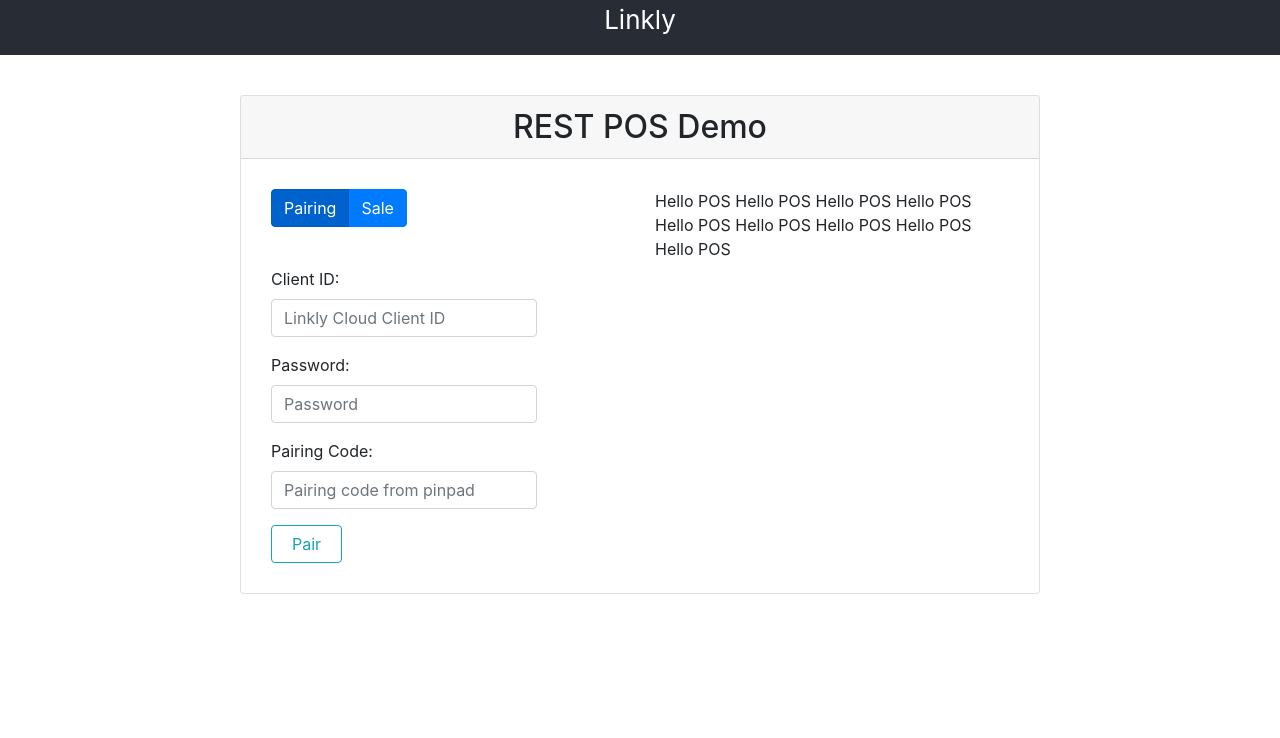
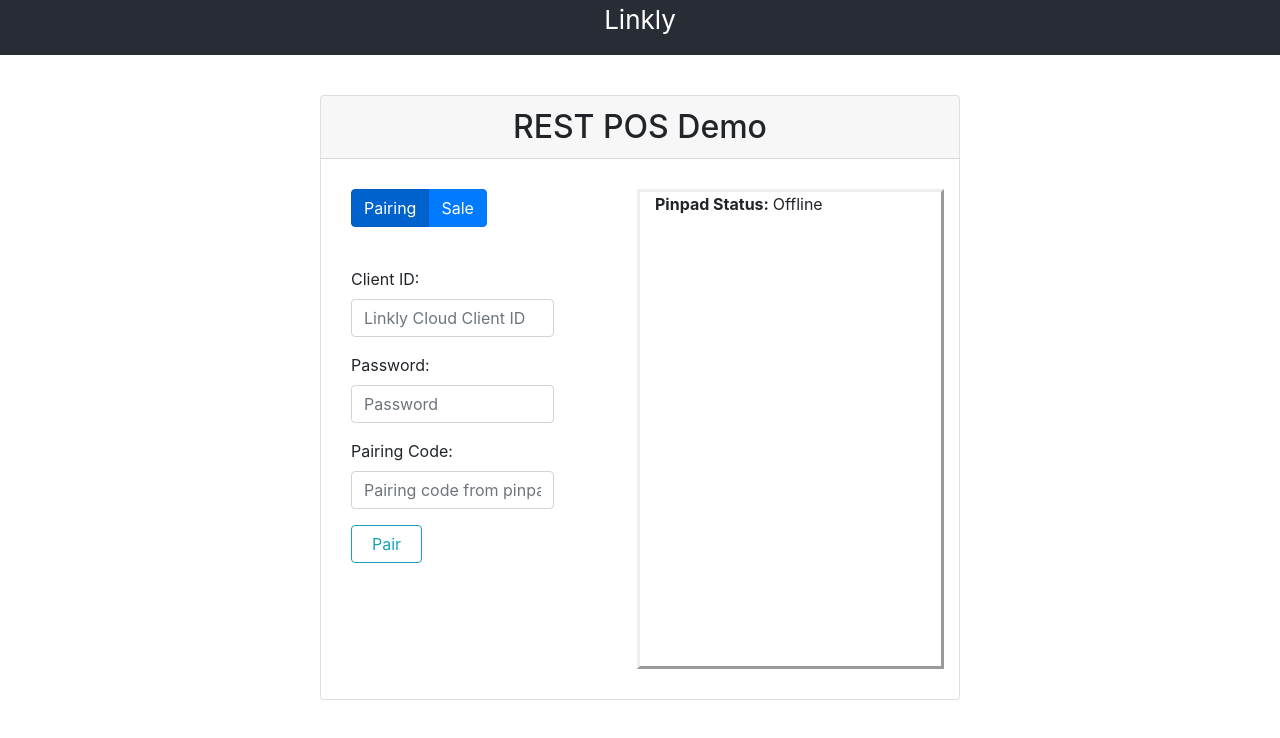
Before and after one commit to LinklyCo/Cloud.ReactPOS, a React (Create React App) app: page / in a window 1280 px wide. Shown: the top 738 px of the page. Built offline with nearby package versions, Linux system fonts and the light colour scheme.

Commit message:
height adjustments

```diff
--- a/src/App.css
+++ b/src/App.css
@@ -28,6 +28,9 @@
 .main-div {
  margin: 0px auto;
  max-width: 800px;
+ min-width: 640px;
+
+
 }
 
 .card-div {
@@ -37,6 +40,12 @@
 
 .pos-card {
   width: auto;
+  min-height: 60vh;
+
+}
+
+.pos-output {
+  border-style: outset;
 }
 
 .no-margin {
--- a/src/POS.js
+++ b/src/POS.js
@@ -3,6 +3,11 @@
 
 const PAIRING_MENU = "PAIRING_MENU";
 const POS_SALE_UI = "POS_SALE_UI";
+
+const pairingPath =
+  "https://auth.sandbox.cloud.pceftpos.com/v1/pairing/cloudpos";
+const tokenRequestPath =
+  "https://auth.sandbox.cloud.pceftpos.com/v1/tokens/cloudpos";
 
 const POS = () => {
   const [displayPage, setDisplayPage] = useState(PAIRING_MENU);
@@ -27,13 +32,15 @@
     setPairingCode(e.target.value);
   };
 
+  const sendPairRequest = (params) => {};
+
   let display;
   switch (displayPage) {
     case PAIRING_MENU:
       display = (
         <form>
           <div className="form-group">
-            <label for="clientIdInput">Client ID: </label>
+            <label htmlFor="clientIdInput">Client ID: </label>
             <input
               className="form-control w-75"
               id="clientIdInput"
@@ -43,7 +50,7 @@
             ></input>
           </div>
           <div className="form-group">
-            <label for="passwordInput">Password: </label>
+            <label htmlFor="passwordInput">Password: </label>
             <input
               className="form-control w-75"
               id="passwordInput"
@@ -53,7 +60,7 @@
             ></input>
           </div>
           <div className="form-group">
-            <label for="pairingCodeInput">Pairing Code: </label>
+            <label htmlFor="pairingCodeInput">Pairing Code: </label>
             <input
               className="form-control w-75"
               id="pairingCodeInput"
@@ -62,7 +69,11 @@
               placeholder="Pairing code from pinpad"
             ></input>
           </div>
-          <button type="button" className="btn btn-outline-info">
+          <button
+            type="button"
+            className="btn btn-outline-info"
+            onClick={sendPairRequest}
+          >
             Pair
           </button>
         </form>
@@ -84,11 +95,17 @@
       display = <p>Please refresh page</p>;
   }
 
+  const POSOutput = (
+    <p>
+      <b>Pinpad Status: </b> Offline
+    </p>
+  );
+
   // TODO: UX friendly way to configure PAD tags and Linkly basket
 
   return (
-    <div className="card-body card-div pos-card">
-      <div className="row">
+    <div className="card-body card-div ">
+      <div className="row pos-card">
         <div className="col">
           <div
             className="btn-group btn-group-toggle mb-3"
@@ -122,12 +139,7 @@
           <br />
           {display}
         </div>
-        <div className="col">
-          <p>
-            Hello POS Hello POS Hello POS Hello POS Hello POS Hello POS Hello
-            POS Hello POS Hello POS
-          </p>
-        </div>
+        <div className="col pos-output">{POSOutput}</div>
       </div>
     </div>
   );
```
